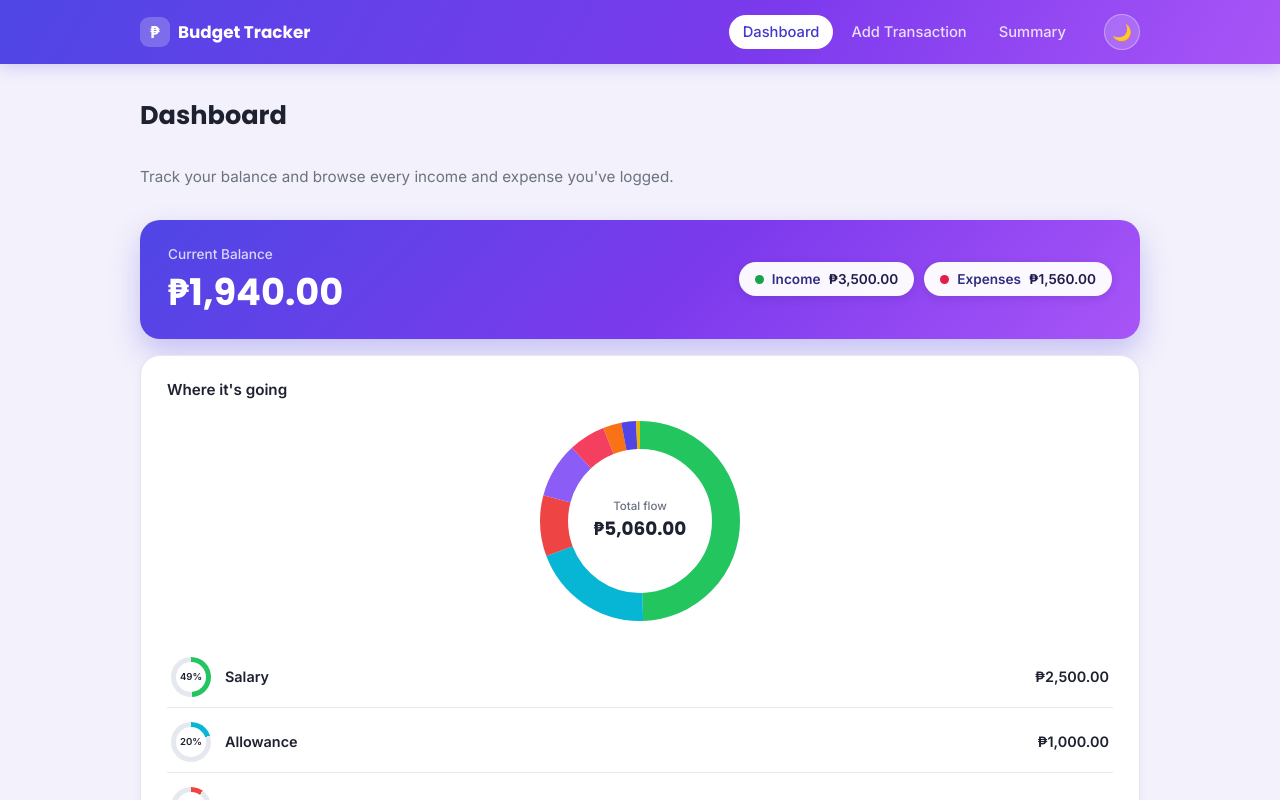
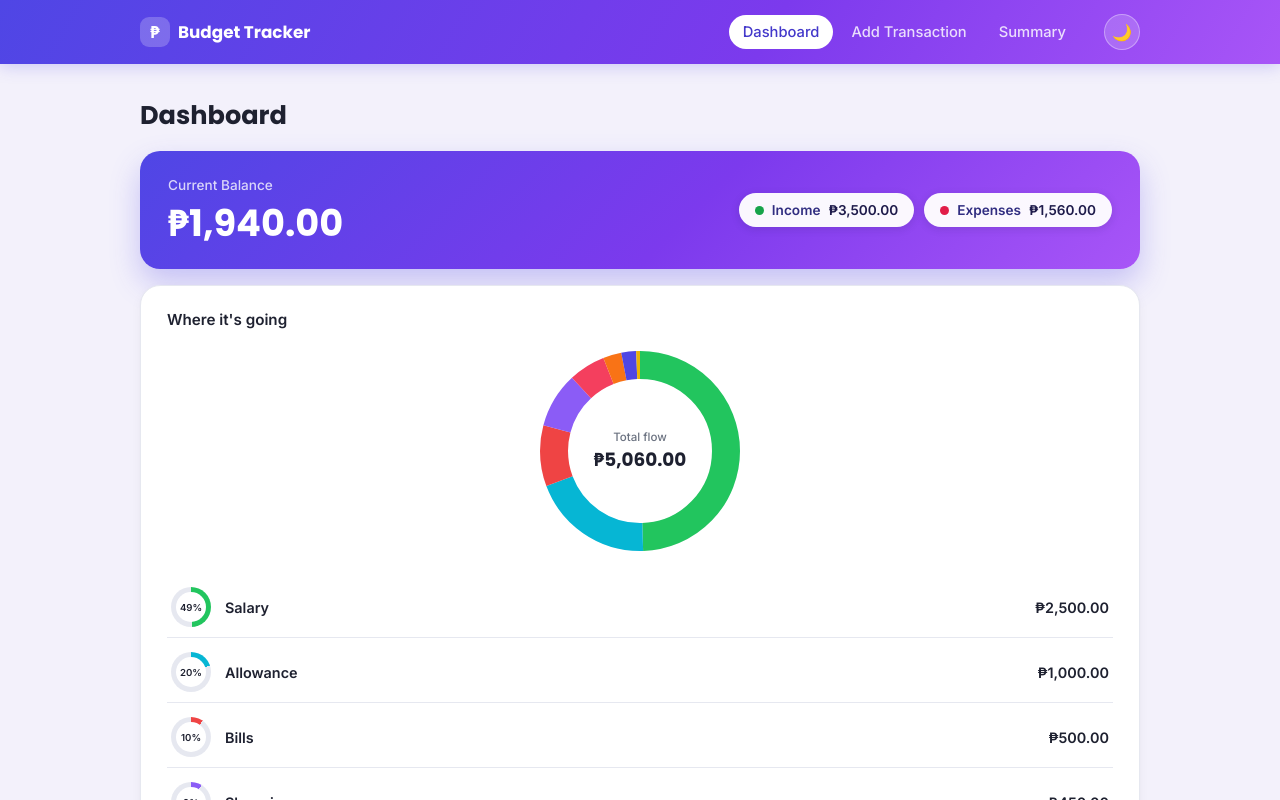
Before and after one commit to Jshcedric/midterm-project-webdvt, a React (Vite) app: page / in a window 1280 px wide. Shown: the top 800 px of the page. Built offline with nearby package versions, Linux system fonts and the light colour scheme.

Commit message:
feat: remove subtitle from Dashboard for a cleaner layout

```diff
--- a/src/pages/Dashboard.jsx
+++ b/src/pages/Dashboard.jsx
@@ -71,9 +71,6 @@ function Dashboard() {
   return (
     <div className="page">
       <h1 className="page-title">Dashboard</h1>
-      <p className="page-subtitle">
-        Track your balance and browse every income and expense you've logged.
-      </p>
 
       <div className="dashboard-hero-grid">
         <div className="hero-balance-card">
```
